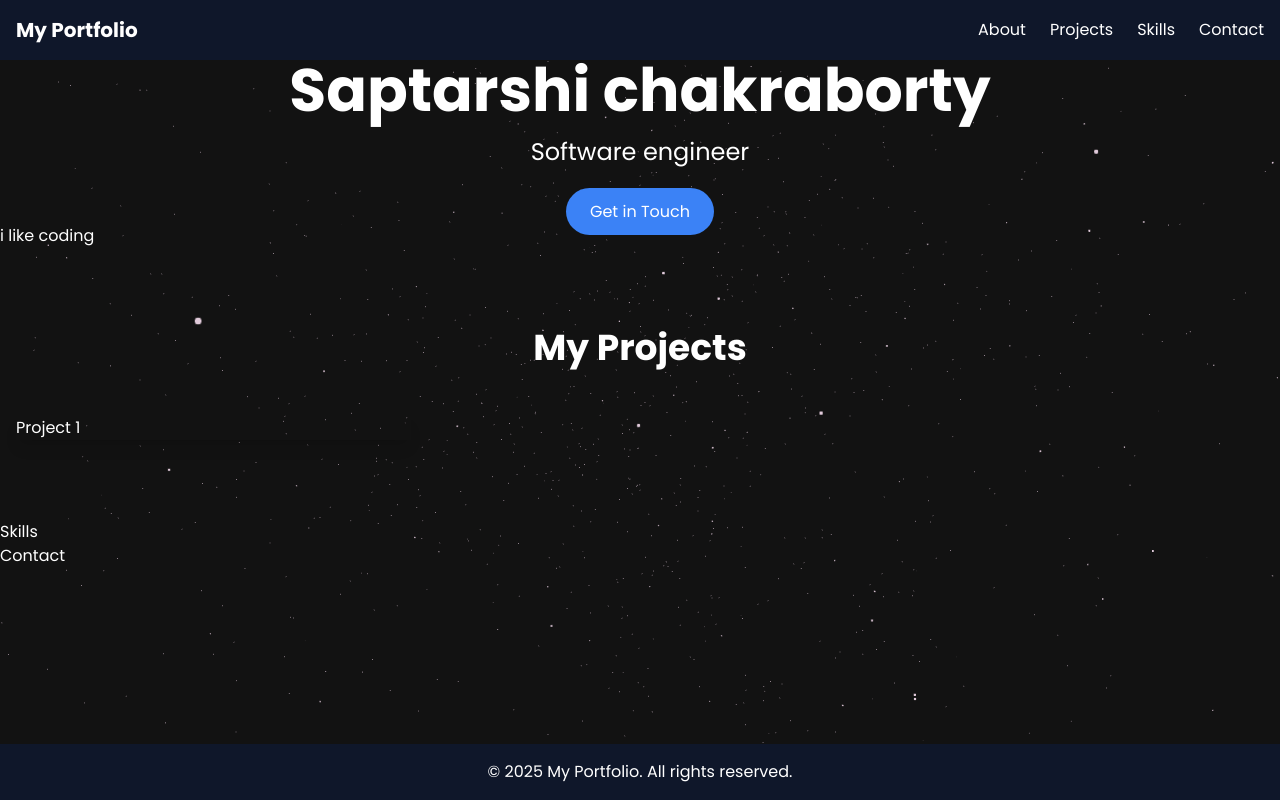
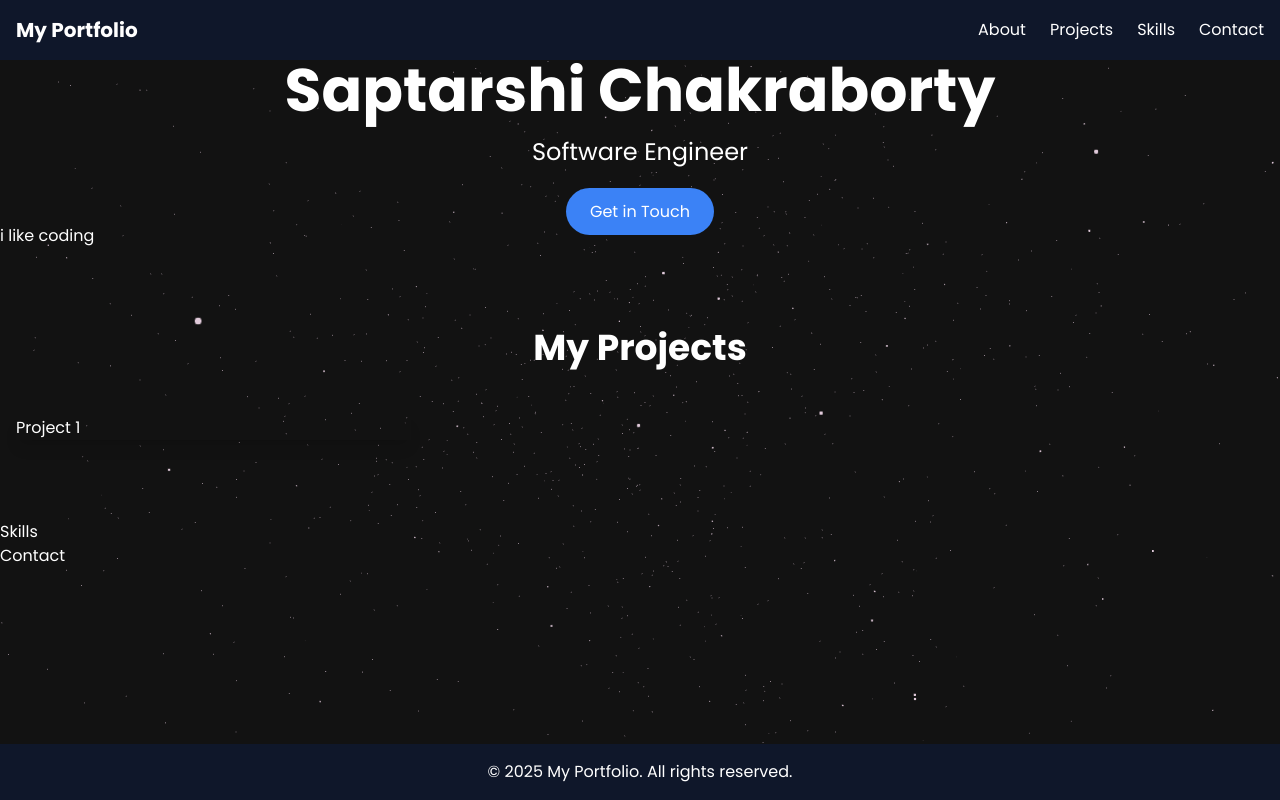
Before and after one commit to Heisen47/new-portfolio, a Next.js app: page / in a window 1280 px wide. Built offline with nearby package versions, Linux system fonts and the light colour scheme.

Commit message:
bug: framer motion not working

```diff
--- a/src/app/page.tsx
+++ b/src/app/page.tsx
@@ -4,7 +4,7 @@ import About from '@/components/sections/About'
 import Projects from '@/components/sections/Projects'
 import Skills from '@/components/sections/Skills'
 import Contact from '@/components/sections/Contact'
-import StarsCanvas from '@/components/layout/Stars'
+
 
 export default function Page() {
   return (
--- a/src/components/sections/Hero.tsx
+++ b/src/components/sections/Hero.tsx
@@ -1,16 +1,23 @@
+import { motion } from 'framer-motion';
+
 export default function Hero() {
   return (
-      // <section className="h-screen flex items-center justify-center bg-gradient-to-r from-slate-900 to-slate-800">
     <div className="text-center">
-          <h1 className="text-6xl font-bold mb-4">Saptarshi chakraborty</h1>
-          <p className="text-2xl mb-8">Software engineer</p>
+      <motion.div
+        className="mb-4 text-6xl font-bold"
+        initial={{ opacity: 0, y: -50 }}
+        animate={{ opacity: 1, y: 0 }}
+        transition={{ duration: 0.8 }}
+      >
+        Saptarshi Chakraborty
+      </motion.div>
+      <p className="mb-8 text-2xl">Software Engineer</p>
       <a
         href="#contact"
-            className="bg-blue-500 hover:bg-blue-600 px-6 py-3 rounded-full"
+        className="rounded-full bg-blue-500 px-6 py-3 hover:bg-blue-600"
       >
         Get in Touch
       </a>
     </div>
-      // </section>
-    )
+  );
 }
```
Lines whose indentation alone changed are shown as unchanged.
